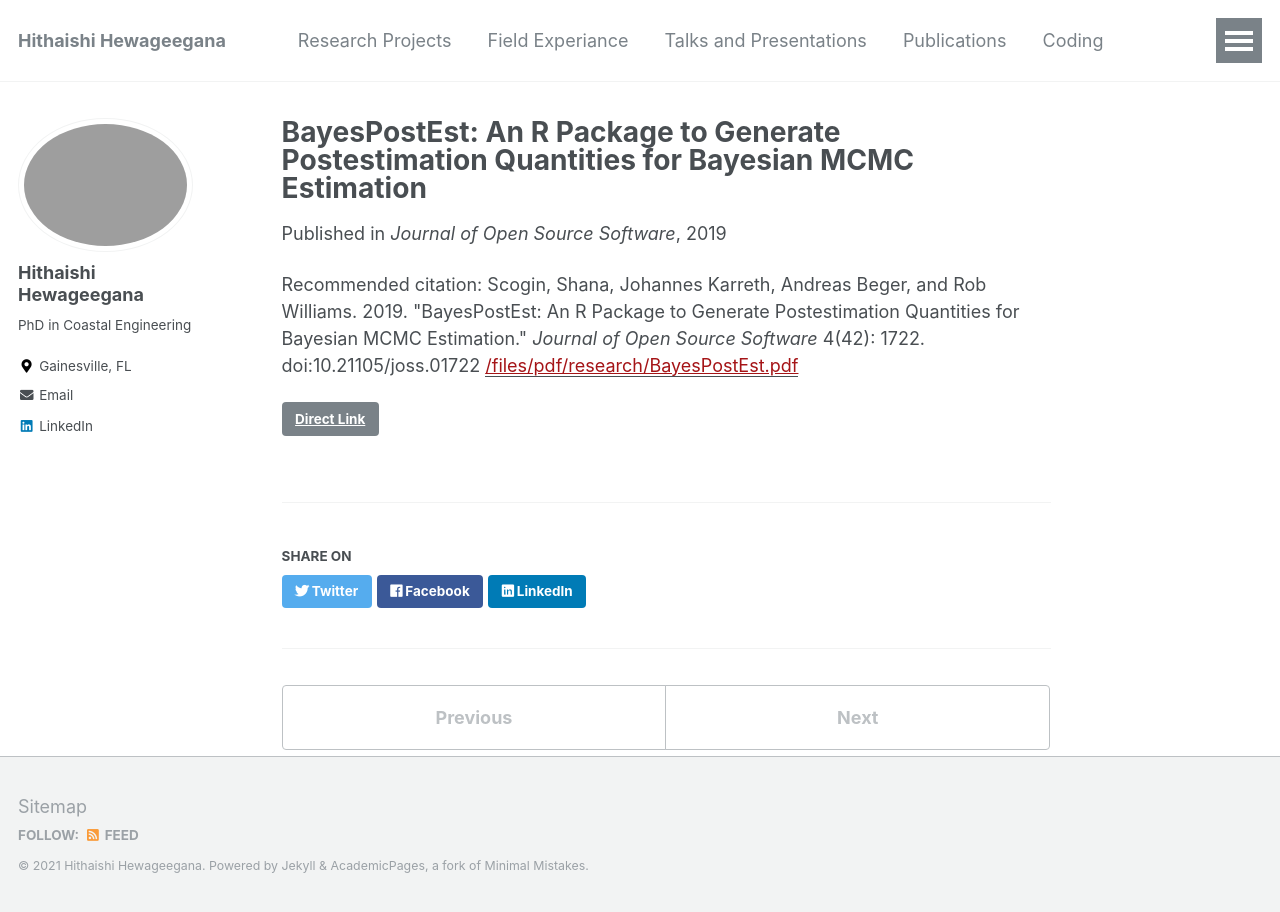
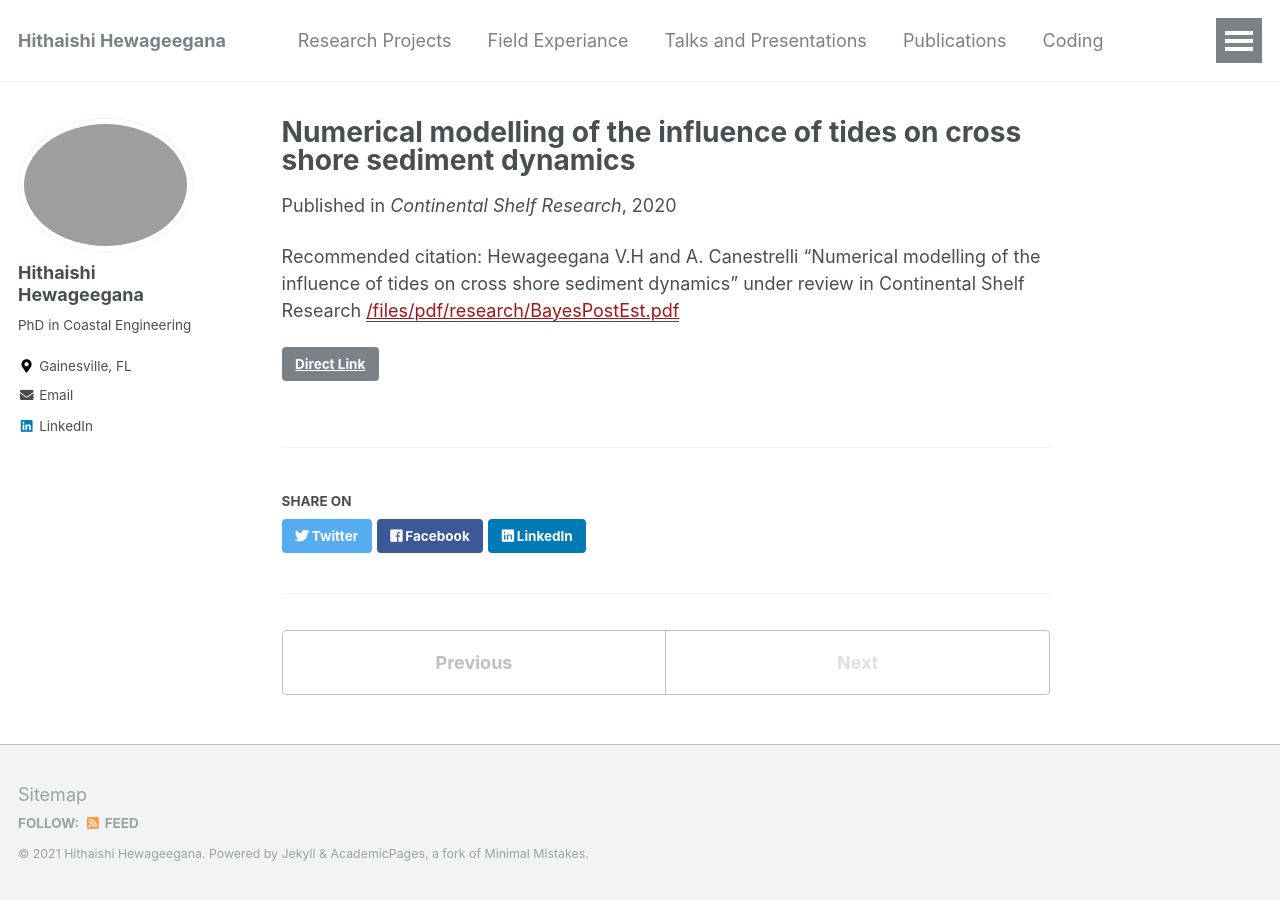
Before and after one commit to Hithaishi-H/Hithaishi, a Jekyll site: the page built from _publications/2019-BayesPostEst.md, in a window 1280 px wide. Built offline with Jekyll 4.4.1, drawn with Linux system fonts in a browser that asks for light colours.

Commit message:
Update 2019-BayesPostEst.md

```diff
--- a/_publications/2019-BayesPostEst.md
+++ b/_publications/2019-BayesPostEst.md
@@ -1,10 +1,10 @@
 ---
-title: "BayesPostEst: An R Package to Generate Postestimation Quantities for Bayesian MCMC Estimation"
+title: "Numerical modelling of the influence of tides on cross shore sediment dynamics"
 collection: publications
 permalink: /publication/2009-10-01-bayespostest
-date: 2019-10-01
-venue: 'Journal of Open Source Software'
+date: 2020-10-01
+venue: 'Continental Shelf Research'
 paperurl: '/files/pdf/research/BayesPostEst.pdf'
-link: 'https://doi.org/10.21105/joss.01722'
-citation: 'Scogin, Shana, Johannes Karreth, Andreas Beger, and Rob Williams. 2019. &quot;BayesPostEst: An R Package to Generate Postestimation Quantities for Bayesian MCMC Estimation.&quot; <i>Journal of Open Source Software</i> 4(42): 1722. doi:10.21105/joss.01722'
+link: 'https://www.journals.elsevier.com/continental-shelf-research'
+citation: 'Hewageegana V.H and A. Canestrelli “Numerical modelling of the influence of tides on cross shore sediment dynamics” under review in Continental Shelf Research'
 ---
```
